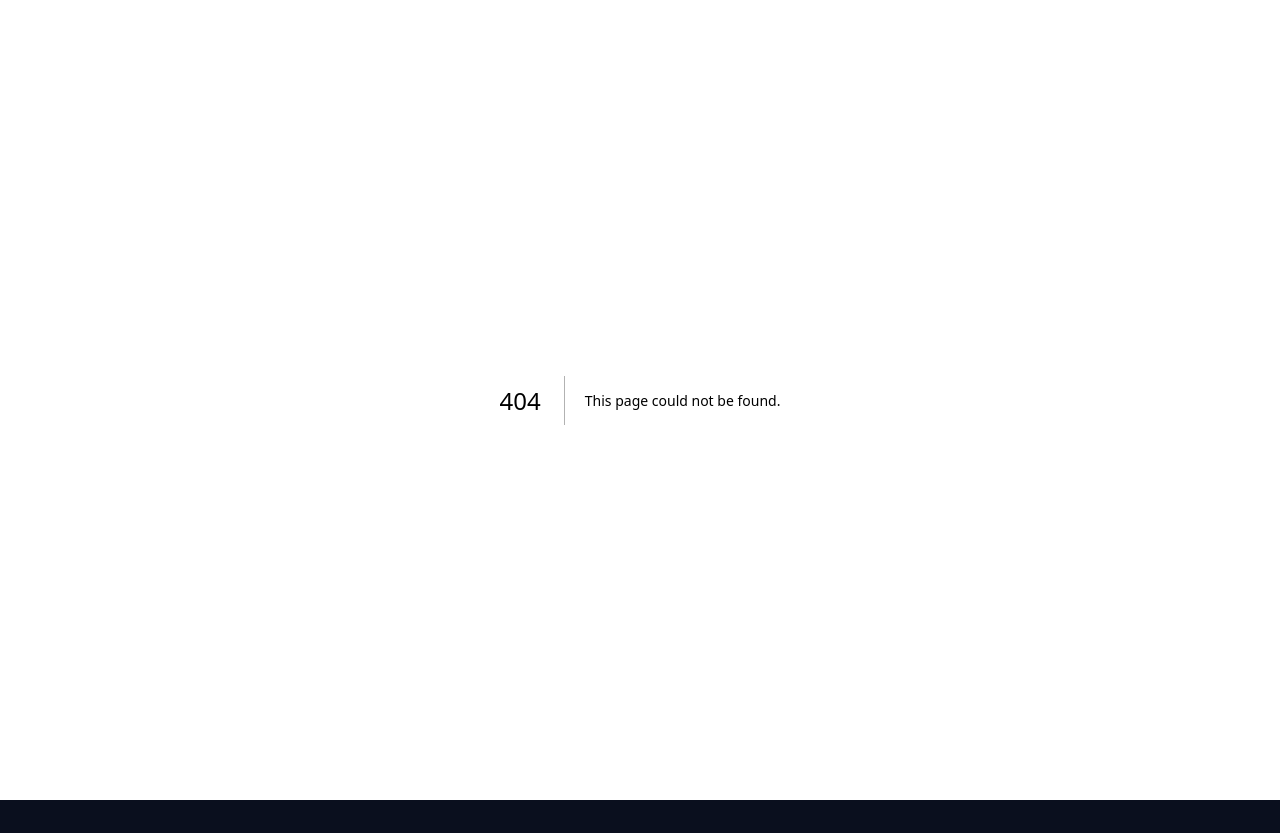
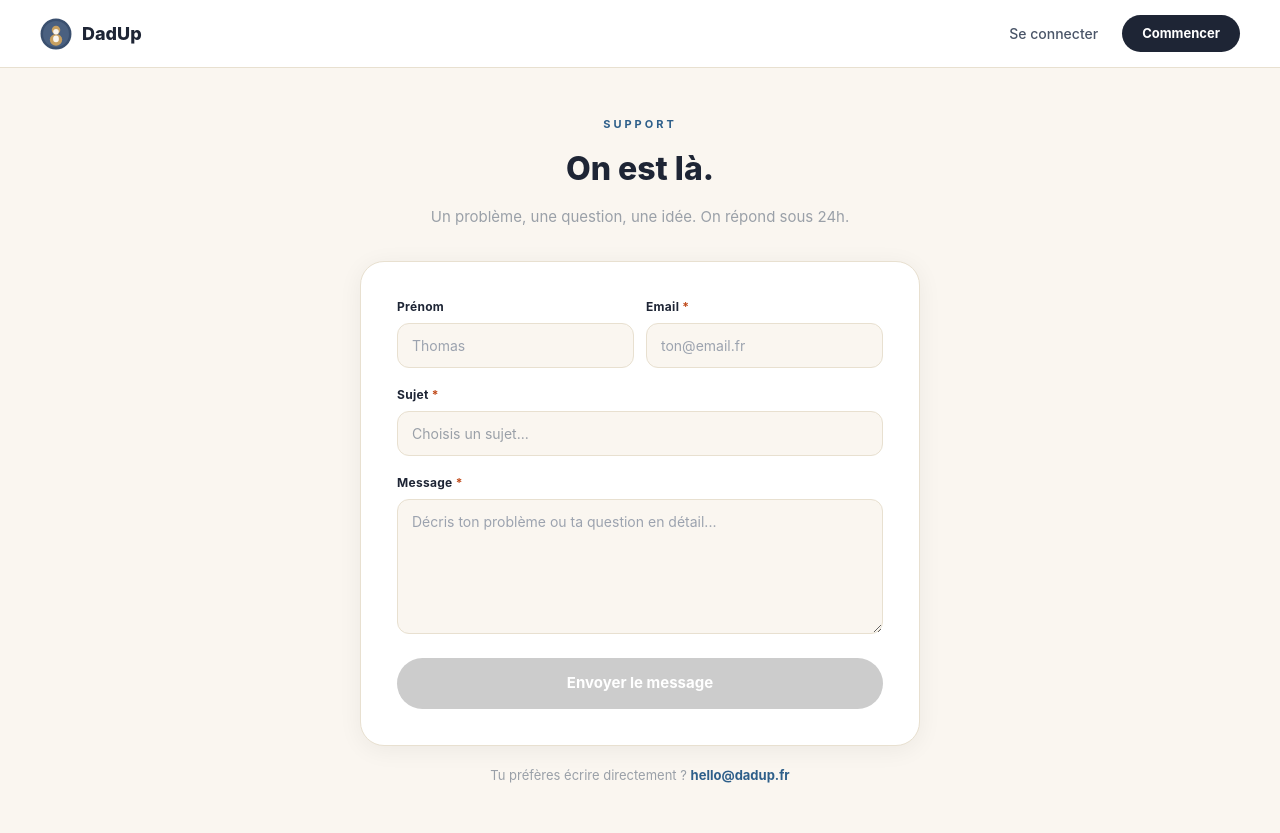
Before and after one commit to Julproject/dadup, a Next.js app: page /contact in a window 1280 px wide. Before the commit this address had no page. Before the commit the page ends 800 px from the top, so only its background shows below. Built offline with nearby package versions, Linux system fonts and the light colour scheme.

Commit message:
Rename page to page.tsx

```diff
--- /dev/null
+++ b/app/contact/page.tsx
@@ -0,0 +1,204 @@
+'use client';
+
+import { useState } from 'react';
+
+const C = {
+  dark: '#1e2535', gold: '#c8a060', cream: '#faf6f0', white: '#ffffff',
+  border: '#e8e0d0', text: '#4a5568', textLight: '#9aa0a8',
+  blue: '#2E5F8A', bluePale: '#E6F0FA', blueDark: '#1A3D5C',
+  green: '#E4F5EC', greenDark: '#0D6B40',
+};
+
+const SUJETS = [
+  'Mon accès ne fonctionne pas',
+  'Je n\'arrive pas à me connecter',
+  'Question sur le contenu',
+  'Problème de paiement',
+  'Suggestion ou retour',
+  'Autre',
+];
+
+export default function ContactPage() {
+  const [prenom, setPrenom]   = useState('');
+  const [email, setEmail]     = useState('');
+  const [sujet, setSujet]     = useState('');
+  const [message, setMessage] = useState('');
+  const [loading, setLoading] = useState(false);
+  const [sent, setSent]       = useState(false);
+  const [error, setError]     = useState('');
+
+  const handleSubmit = async (e: React.FormEvent) => {
+    e.preventDefault();
+    if (!email || !sujet || !message) return;
+    setLoading(true);
+    setError('');
+
+    try {
+      const res = await fetch('/api/contact', {
+        method: 'POST',
+        headers: { 'Content-Type': 'application/json' },
+        body: JSON.stringify({ prenom, email, sujet, message }),
+      });
+      const data = await res.json();
+      if (!res.ok) throw new Error(data.error || 'Erreur');
+      setSent(true);
+    } catch (err: any) {
+      setError('Une erreur est survenue. Réessaie ou écris-nous à hello@dadup.fr');
+    } finally {
+      setLoading(false);
+    }
+  };
+
+  return (
+    <main style={{minHeight:'100vh', background:C.cream, fontFamily:"-apple-system,BlinkMacSystemFont,'Segoe UI',sans-serif", display:'flex', flexDirection:'column'}}>
+
+      {/* NAV simple */}
+      <nav style={{background:C.white, borderBottom:`1px solid ${C.border}`, padding:'0 40px', display:'flex', alignItems:'center', height:'68px'}}>
+        <a href="/" style={{display:'flex', alignItems:'center', gap:'10px', textDecoration:'none'}}>
+          <svg viewBox="0 0 300 300" width="32" height="32">
+            <circle cx="150" cy="150" r="145" fill="#3a4f6e"/>
+            <circle cx="150" cy="150" r="122" fill="#4a6080"/>
+            <ellipse cx="150" cy="205" rx="58" ry="54" fill="#c8a060"/>
+            <circle cx="150" cy="112" r="40" fill="#c8a060"/>
+            <ellipse cx="150" cy="196" rx="27" ry="31" fill="#faf6f0"/>
+            <circle cx="150" cy="128" r="26" fill="#faf6f0"/>
+          </svg>
+          <span style={{fontWeight:800, color:C.dark, fontSize:'18px'}}>DadUp</span>
+        </a>
+        <div style={{marginLeft:'auto', display:'flex', gap:'24px', alignItems:'center'}}>
+          <a href="/login" style={{color:C.text, fontSize:'14px', fontWeight:500, textDecoration:'none'}}>Se connecter</a>
+          <a href="/tarifs" style={{background:C.dark, color:C.white, padding:'9px 20px', borderRadius:'32px', fontSize:'13px', fontWeight:700, textDecoration:'none'}}>Commencer</a>
+        </div>
+      </nav>
+
+      <div style={{flex:1, display:'flex', alignItems:'center', justifyContent:'center', padding:'48px 20px'}}>
+        <div style={{width:'100%', maxWidth:'560px'}}>
+
+          {sent ? (
+            /* Message de confirmation */
+            <div style={{background:C.white, borderRadius:'28px', padding:'48px 40px', textAlign:'center', border:`1px solid ${C.border}`, boxShadow:'0 4px 32px rgba(0,0,0,0.06)'}}>
+              <div style={{width:'64px', height:'64px', borderRadius:'50%', background:C.green, display:'flex', alignItems:'center', justifyContent:'center', margin:'0 auto 24px'}}>
+                <svg width="28" height="28" viewBox="0 0 24 24" fill="none" stroke={C.greenDark} strokeWidth="2.5" strokeLinecap="round" strokeLinejoin="round">
+                  <polyline points="20 6 9 17 4 12"/>
+                </svg>
+              </div>
+              <h1 style={{color:C.dark, fontSize:'22px', fontWeight:800, margin:'0 0 12px'}}>Message envoyé !</h1>
+              <p style={{color:C.text, fontSize:'15px', lineHeight:1.7, margin:'0 0 32px'}}>
+                On te répond en général sous 24h, souvent bien moins. Tu recevras la réponse sur <strong>{email}</strong>.
+              </p>
+              <a href="/" style={{display:'inline-block', background:C.dark, color:C.white, padding:'13px 32px', borderRadius:'32px', fontSize:'14px', fontWeight:700, textDecoration:'none'}}>
+                Retour à l'accueil
+              </a>
+            </div>
+
+          ) : (
+            /* Formulaire */
+            <div>
+              {/* En-tête */}
+              <div style={{textAlign:'center', marginBottom:'32px'}}>
+                <p style={{color:C.blue, fontSize:'11px', fontWeight:700, letterSpacing:'3px', textTransform:'uppercase', margin:'0 0 12px'}}>Support</p>
+                <h1 style={{color:C.dark, fontSize:'32px', fontWeight:800, margin:'0 0 12px'}}>On est là.</h1>
+                <p style={{color:C.textLight, fontSize:'15px', margin:0, lineHeight:1.6}}>
+                  Un problème, une question, une idée. On répond sous 24h.
+                </p>
+              </div>
+
+
+
+              {/* Formulaire */}
+              <div style={{background:C.white, borderRadius:'24px', padding:'36px', border:`1px solid ${C.border}`, boxShadow:'0 4px 24px rgba(0,0,0,0.06)'}}>
+                <form onSubmit={handleSubmit} style={{display:'flex', flexDirection:'column', gap:'18px'}}>
+
+                  <div style={{display:'grid', gridTemplateColumns:'1fr 1fr', gap:'12px'}}>
+                    <div>
+                      <label style={{display:'block', color:C.dark, fontSize:'12px', fontWeight:700, marginBottom:'7px', letterSpacing:'0.3px'}}>Prénom</label>
+                      <input
+                        type="text"
+                        value={prenom}
+                        onChange={e => setPrenom(e.target.value)}
+                        placeholder="Thomas"
+                        style={{width:'100%', background:C.cream, border:`1.5px solid ${C.border}`, borderRadius:'12px', padding:'11px 14px', fontSize:'14px', color:C.dark, outline:'none', boxSizing:'border-box'}}
+                        onFocus={e => e.target.style.borderColor = C.blue}
+                        onBlur={e => e.target.style.borderColor = C.border}
+                      />
+                    </div>
+                    <div>
+                      <label style={{display:'block', color:C.dark, fontSize:'12px', fontWeight:700, marginBottom:'7px', letterSpacing:'0.3px'}}>Email <span style={{color:'#C04A1A'}}>*</span></label>
+                      <input
+                        type="email"
+                        value={email}
+                        onChange={e => setEmail(e.target.value)}
+                        placeholder="ton@email.fr"
+                        required
+                        style={{width:'100%', background:C.cream, border:`1.5px solid ${C.border}`, borderRadius:'12px', padding:'11px 14px', fontSize:'14px', color:C.dark, outline:'none', boxSizing:'border-box'}}
+                        onFocus={e => e.target.style.borderColor = C.blue}
+                        onBlur={e => e.target.style.borderColor = C.border}
+                      />
+                    </div>
+                  </div>
+
+                  <div>
+                    <label style={{display:'block', color:C.dark, fontSize:'12px', fontWeight:700, marginBottom:'7px', letterSpacing:'0.3px'}}>Sujet <span style={{color:'#C04A1A'}}>*</span></label>
+                    <select
+                      value={sujet}
+                      onChange={e => setSujet(e.target.value)}
+                      required
+                      style={{width:'100%', background:C.cream, border:`1.5px solid ${C.border}`, borderRadius:'12px', padding:'11px 14px', fontSize:'14px', color: sujet ? C.dark : C.textLight, outline:'none', cursor:'pointer', appearance:'none', boxSizing:'border-box'}}
+                      onFocus={e => (e.target as HTMLSelectElement).style.borderColor = C.blue}
+                      onBlur={e => (e.target as HTMLSelectElement).style.borderColor = C.border}
+                    >
+                      <option value="" disabled>Choisis un sujet...</option>
+                      {SUJETS.map(s => <option key={s} value={s}>{s}</option>)}
+                    </select>
+                  </div>
+
+                  <div>
+                    <label style={{display:'block', color:C.dark, fontSize:'12px', fontWeight:700, marginBottom:'7px', letterSpacing:'0.3px'}}>Message <span style={{color:'#C04A1A'}}>*</span></label>
+                    <textarea
+                      value={message}
+                      onChange={e => setMessage(e.target.value)}
+                      placeholder="Décris ton problème ou ta question en détail..."
+                      required
+                      rows={5}
+                      style={{width:'100%', background:C.cream, border:`1.5px solid ${C.border}`, borderRadius:'12px', padding:'11px 14px', fontSize:'14px', color:C.dark, outline:'none', resize:'vertical', fontFamily:'inherit', lineHeight:1.6, boxSizing:'border-box'}}
+                      onFocus={e => e.target.style.borderColor = C.blue}
+                      onBlur={e => e.target.style.borderColor = C.border}
+                    />
+                  </div>
+
+                  {error && (
+                    <div style={{background:'#FDECEA', borderRadius:'10px', padding:'10px 14px', border:'1px solid rgba(160,48,48,0.2)'}}>
+                      <p style={{color:'#A03030', fontSize:'13px', margin:0, fontWeight:600}}>{error}</p>
+                    </div>
+                  )}
+
+                  <button
+                    type="submit"
+                    disabled={loading || !email || !sujet || !message}
+                    style={{
+                      background: loading || !email || !sujet || !message ? '#ccc' : C.dark,
+                      color: C.white, border:'none', padding:'14px',
+                      borderRadius:'32px', fontSize:'15px', fontWeight:700,
+                      cursor: loading || !email || !sujet || !message ? 'not-allowed' : 'pointer',
+                      transition:'background 0.15s',
+                    }}
+                  >
+                    {loading ? 'Envoi en cours...' : 'Envoyer le message'}
+                  </button>
+
+                </form>
+              </div>
+
+              {/* Email direct */}
+              <p style={{textAlign:'center', color:C.textLight, fontSize:'13px', margin:'20px 0 0'}}>
+                Tu préfères écrire directement ?{' '}
+                <a href="mailto:hello@dadup.fr" style={{color:C.blue, fontWeight:700, textDecoration:'none'}}>hello@dadup.fr</a>
+              </p>
+
+            </div>
+          )}
+        </div>
+      </div>
+    </main>
+  );
+}
```
